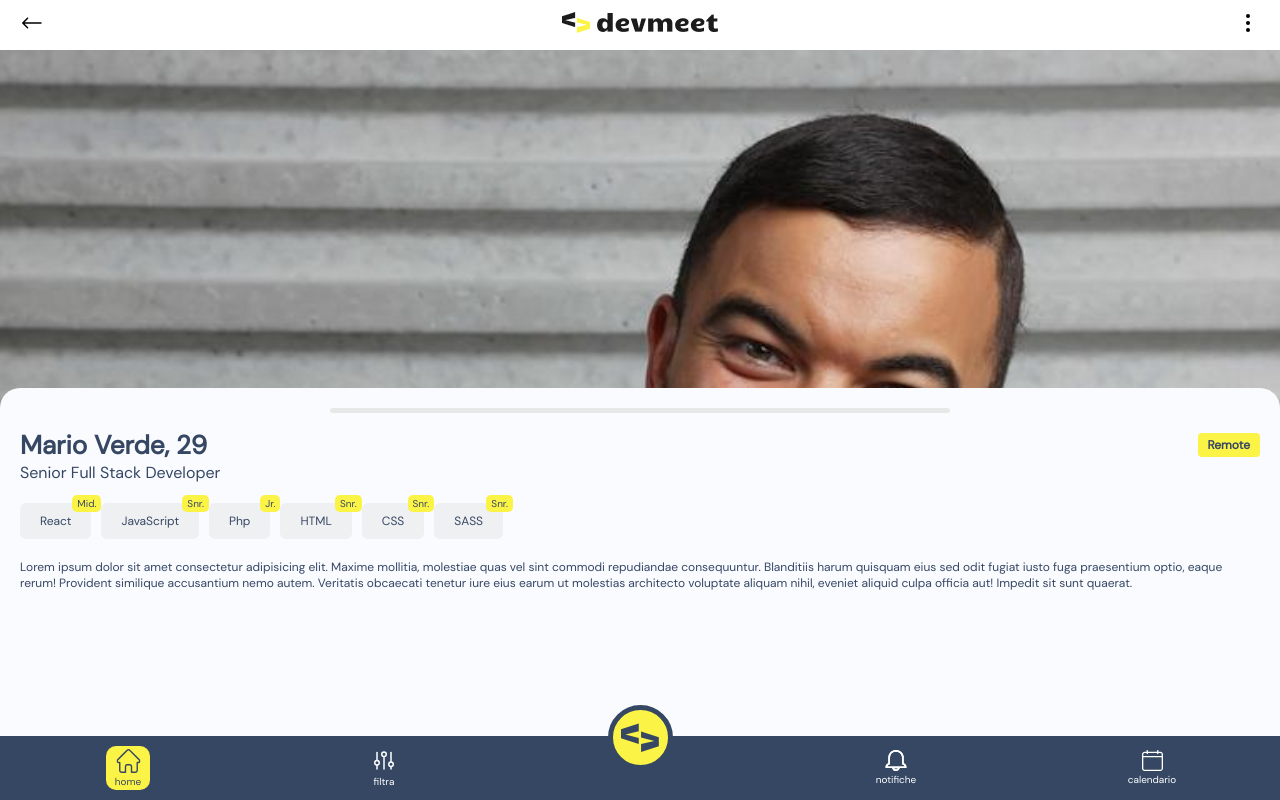
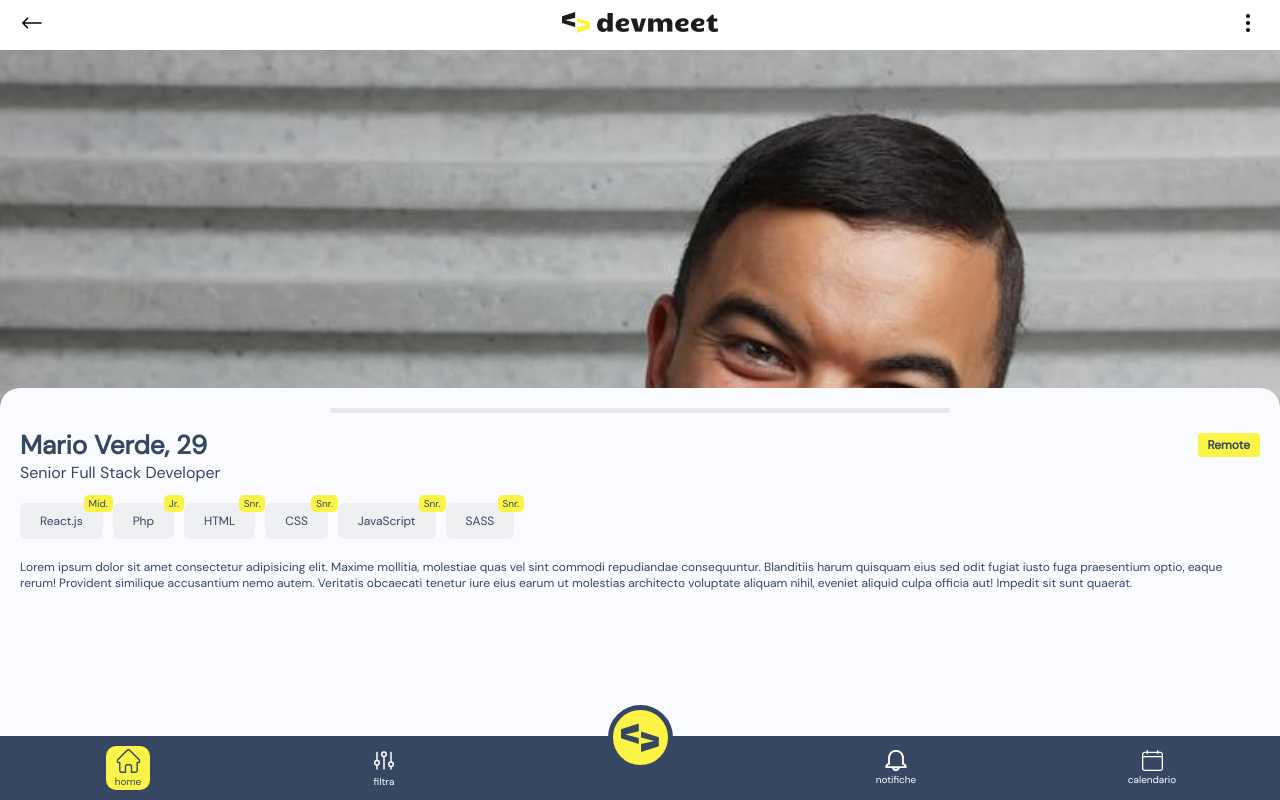
Before and after one commit to Emiliano-S/devmeet, a React (Create React App) app: page /card in a window 1280 px wide. Built offline with nearby package versions, Linux system fonts and the light colour scheme; the HTML template or start-up script is replaced by a standard one.

Commit message:
Aggiunti livello su skill e lingue

```diff
--- a/src/data/user.json
+++ b/src/data/user.json
@@ -16,12 +16,8 @@
       "cv": "./cv/cv.pdf",
       "skills": [
         {
-          "skill_name": "React",
+          "skill_name": "React.js",
           "skill_level": "Mid."
-        },
-        {
-          "skill_name": "JavaScript",
-          "skill_level": "Snr."
         },
         {
           "skill_name": "Php",
@@ -33,6 +29,10 @@
         },
         {
           "skill_name": "CSS",
+          "skill_level": "Snr."
+        },
+        {
+          "skill_name": "JavaScript",
           "skill_level": "Snr."
         },
         {
@@ -74,6 +74,85 @@
       "linkedin": "https://www.linkedin.com",
       "github": "https://github.com",
       "website": "https://google.com"
+    },
+    {
+      "id": 1,
+      "email": "maryrose@gmail.com",
+      "password": "MaryRose123",
+      "first_name": "Mary",
+      "last_name": "Rose",
+      "birth_date": "1994-04-20",
+      "sex": "donna",
+      "phone_number": "+3412345678",
+      "city": "Napoli",
+      "job_type": "Remote & On-site",
+      "role": "Senior Front-end Web Developer",
+      "bio": "Lorem ipsum dolor sit amet consectetur adipisicing elit. Maxime mollitia, molestiae quas vel sint commodi repudiandae consequuntur. Blanditiis harum quisquam eius sed odit fugiat iusto fuga praesentium optio, eaque rerum! Provident similique accusantium nemo autem. Veritatis obcaecati tenetur iure eius earum ut molestias architecto voluptate aliquam nihil, eveniet aliquid culpa officia aut! Impedit sit sunt quaerat.",
+      "cv": "./cv/cv.pdf",
+      "skills": [
+        {
+          "skill_name": "React.js",
+          "skill_level": "Snr."
+        },
+        {
+          "skill_name": "JavaScript",
+          "skill_level": "Snr."
+        },
+        {
+          "skill_name": "BootStrap",
+          "skill_level": "Snr."
+        },
+        {
+          "skill_name": "HTML",
+          "skill_level": "Snr."
+        },
+        {
+          "skill_name": "CSS",
+          "skill_level": "Snr."
+        },
+        {
+          "skill_name": "SASS",
+          "skill_level": "Snr."
+        },
+        {
+          "skill_name": "Node.js",
+          "skill_level": "Jr."
+        }
+      ],
+      "work_place": [],
+      "work_experience": [
+        {
+          "society": "Develhope",
+          "start_date": "01-01-2022",
+          "end_date": "in corso"
+        },
+        {
+          "society": "Google",
+          "start_date": "22-10-2021",
+          "end_date": "15-12-2021"
+        }
+      ],
+      "languages": [
+        {
+          "language": "Italiano",
+          "language_level": "C2"
+        },
+        {
+          "language": "Inglese",
+          "language_level": "C1"
+        },
+        {
+          "language": "Spagnolo",
+          "language_level": "C2"
+        }
+      ],
+      "notifications": [],
+      "appointments": [],
+      "profile_picture": "./img/userPicture/MaryRose.png",
+      "is_profile_visible": true,
+      "linkedin": "https://www.linkedin.com",
+      "github": "https://github.com",
+      "website": "https://google.com"
     }
   ]
 }
--- a/src/style/css/index.css
+++ b/src/style/css/index.css
@@ -844,7 +844,7 @@ body .CardContainer .Card {
   justify-content: start;
   align-items: flex-start;
   flex-wrap: wrap;
-  gap: 20px;
+  gap: 20px 15px;
   padding: 20px 0px;
 }
 .CardContainer .Card .CardProfileDescriptionContainer .SkillsCards,
--- a/src/style/sass/Card.scss
+++ b/src/style/sass/Card.scss
@@ -110,7 +110,7 @@
         justify-content: start;
         align-items: flex-start;
         flex-wrap: wrap;
-        gap: 20px;
+        gap: 20px 15px;
         padding: 20px 0px;
       }
 
```
